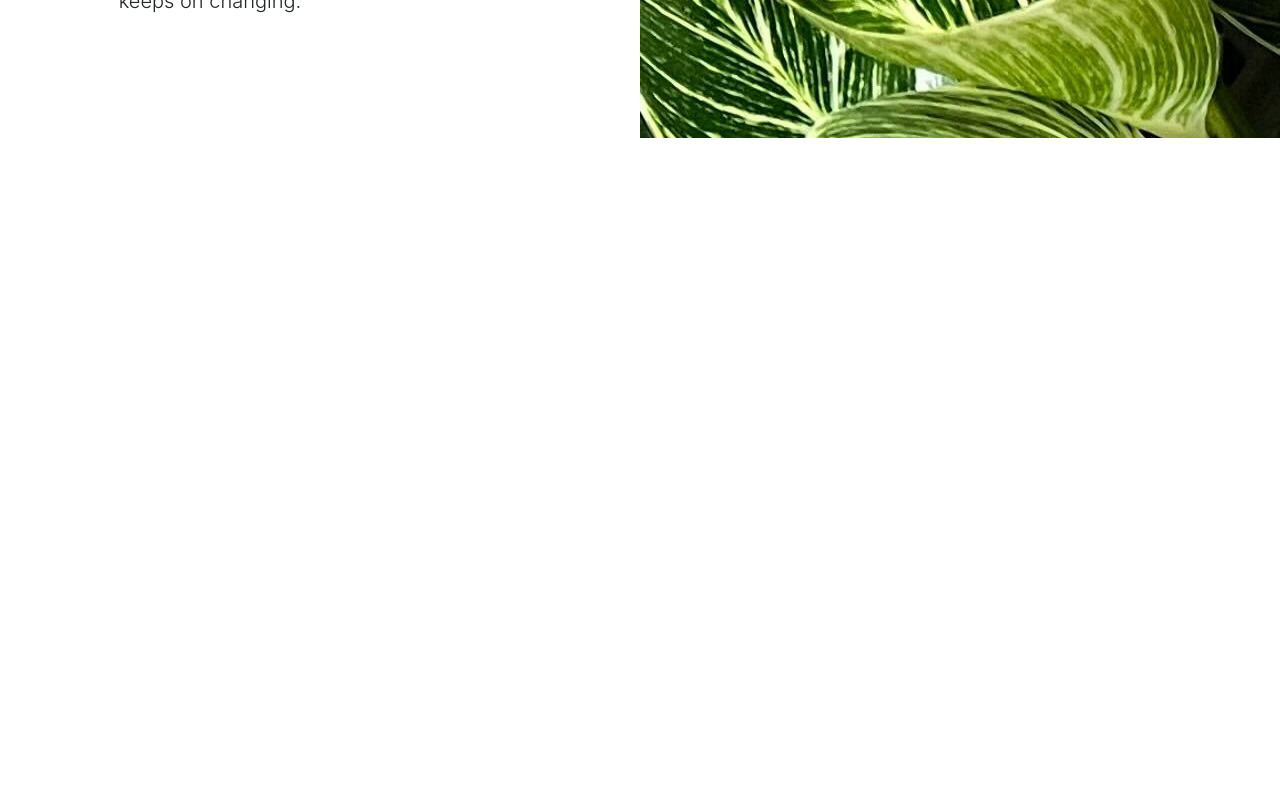
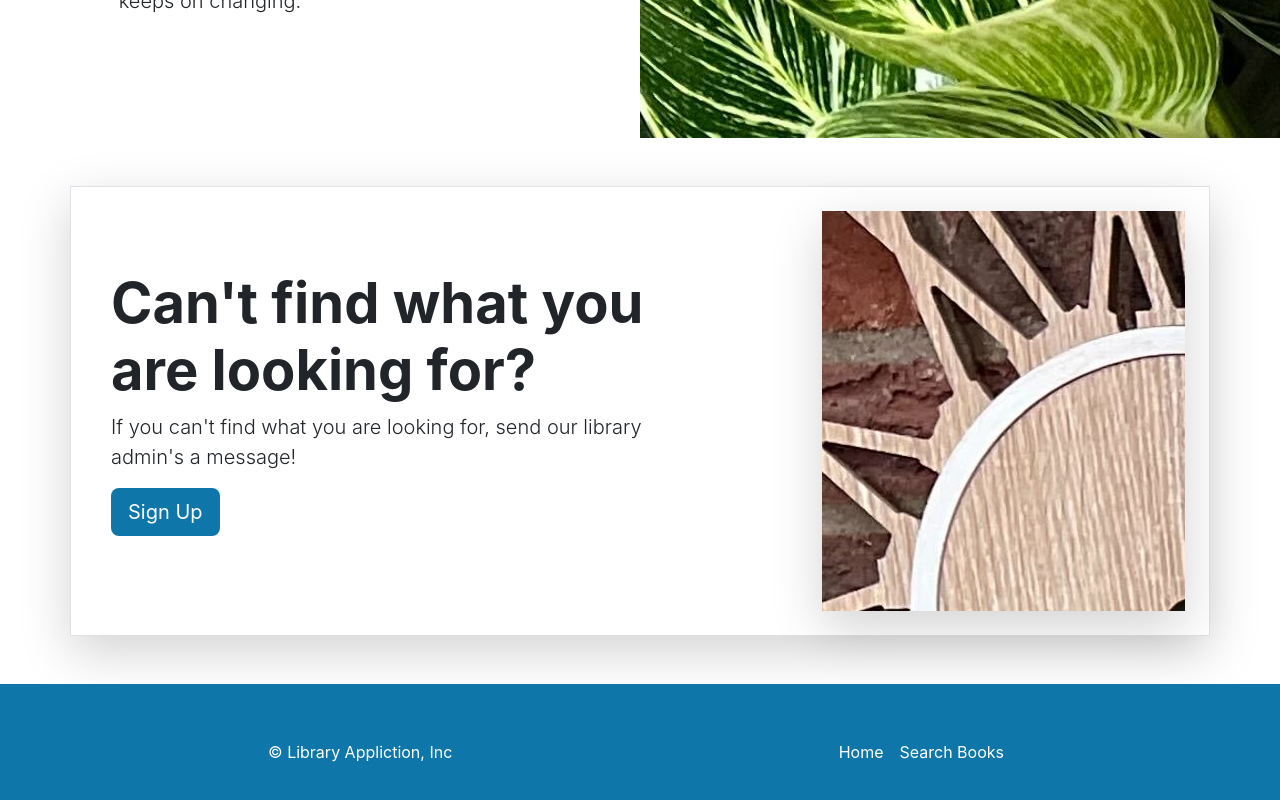
Before and after one commit to hiren2599/library-app, a React (Create React App) app in the folder 03-frontend/react-library/: page / in a window 1280 px wide. Shown: the part 1762-2562 px from the top of the page. Before the commit the page ends 1900 px from the top, so only its background shows below. Built offline with nearby package versions, Linux system fonts and the light colour scheme; the HTML template or start-up script is replaced by a standard one.

Commit message:
Added Library Services and Footer Component

```diff
--- a/03-frontend/react-library/src/App.tsx
+++ b/03-frontend/react-library/src/App.tsx
@@ -4,6 +4,8 @@
 import { ExploreTopBooks } from "./Layouts/HomePage/ExploreTopBooks";
 import { Carousel } from "./Layouts/HomePage/Carousel";
 import { Heros } from "./Layouts/HomePage/Heros";
+import { LibraryServices } from "./Layouts/HomePage/LibraryServices";
+import { Footer } from "./Layouts/NavbarAndFooter/Footer";
 
 function App() {
 	return (
@@ -12,6 +14,8 @@
 			<ExploreTopBooks />
 			<Carousel />
 			<Heros />
+			<LibraryServices />
+			<Footer />
 		</div>
 	);
 }
--- /dev/null
+++ b/03-frontend/react-library/src/Layouts/HomePage/LibraryServices.tsx
@@ -0,0 +1,23 @@
+export const LibraryServices = () => {
+	return (
+		<div className="container my-5">
+			<div className="row p-4 align-items-center border shadow-lg">
+				<div className="col-lg-7 p-3">
+					<h1 className="display-4 fw-bold">
+						Can't find what you are looking for?
+					</h1>
+					<p className="lead">
+						If you can't find what you are looking for, send our library admin's
+						a message!
+					</p>
+					<div className="d-grid gap-2 justify-content-md-start mb-4 mb-lg-3">
+						<a className="btn btn-lg main-color text-white" href="#">
+							Sign Up
+						</a>
+					</div>
+				</div>
+				<div className="col-lg-4 offset-lg-1 shadow-lg lost-image"></div>
+			</div>
+		</div>
+	);
+};
--- /dev/null
+++ b/03-frontend/react-library/src/Layouts/NavbarAndFooter/Footer.tsx
@@ -0,0 +1,21 @@
+export const Footer = () => {
+	return (
+		<div className="main-color">
+			<footer className="container d-flex flex-wrap justify-content-center align-items-center py-5 main-color">
+				<p className="col-md-4 mb-0 text-white">© Library Appliction, Inc</p>
+				<ul className="nav navbar-dark col-md-4 justify-content-end">
+					<li className="nav-item">
+						<a href="#" className="nav-link px-2 text-white">
+							Home
+						</a>
+					</li>
+					<li className="nav-item">
+						<a href="#" className="nav-link px-2 text-white">
+							Search Books
+						</a>
+					</li>
+				</ul>
+			</footer>
+		</div>
+	);
+};
```
